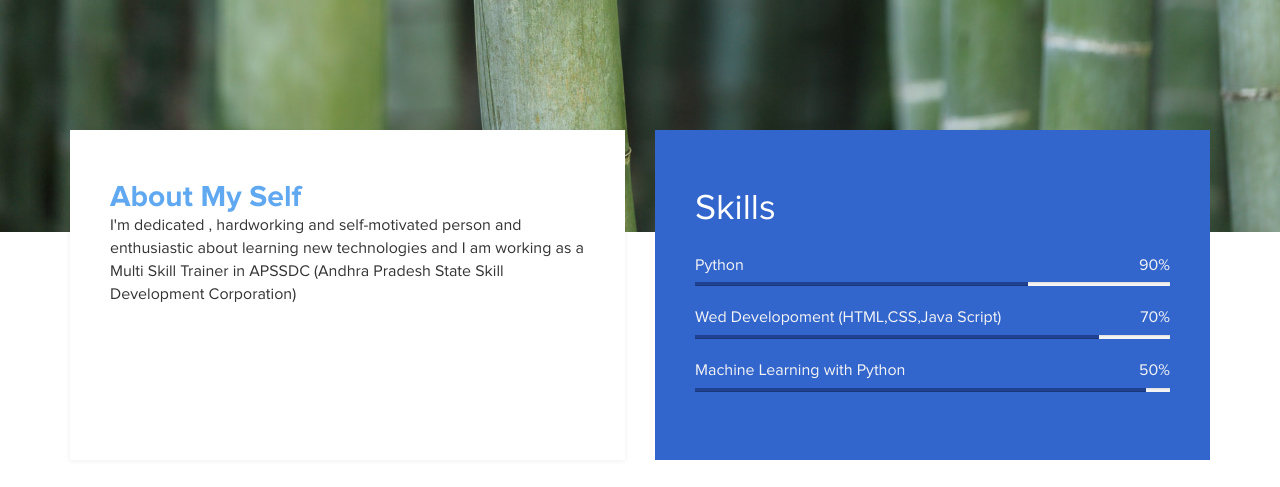
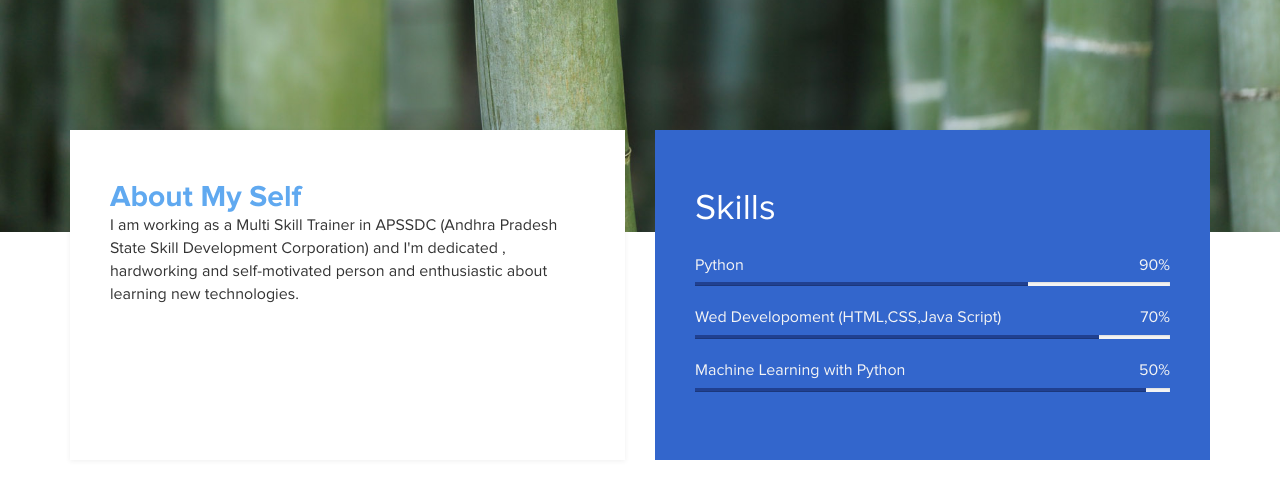
Before and after one commit to Sindhuja777/sindhuja777.github.io, a plain HTML site: page index.html in a window 1280 px wide. Shown: the part 568-1055 px from the top of the page. Drawn offline with Linux system fonts and the light colour scheme.

Commit message:
Update index.html

```diff
--- a/index.html
+++ b/index.html
@@ -46,7 +46,7 @@ http://www.templatemo.com/tm-467-easy-profile
 			<div class="about">
 				<h3 class="accent">About My Self</h3>
 			<p>         </p>
-				<p>I'm dedicated , hardworking and self-motivated person and enthusiastic about learning new technologies and I am working as a Multi Skill Trainer in APSSDC (Andhra Pradesh State Skill Development Corporation)</p>
+				<p>I am working as a Multi Skill Trainer in APSSDC (Andhra Pradesh State Skill Development Corporation) and I'm dedicated , hardworking and self-motivated person and enthusiastic about learning new technologies.</p>
 			</div>
 		</div>
 		<div class="col-md-6 col-sm-12">
```
